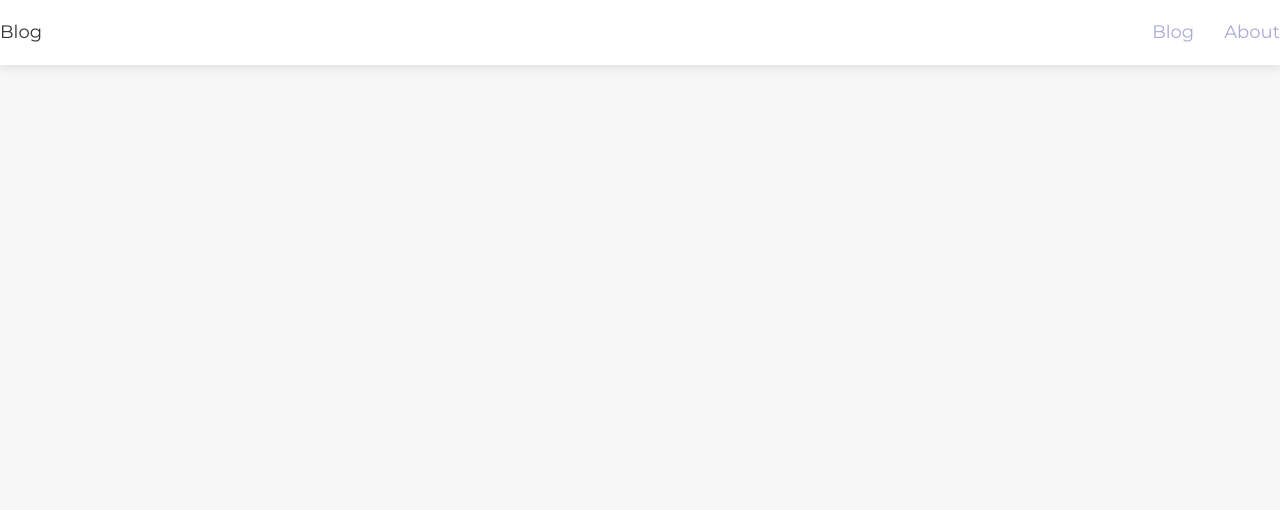
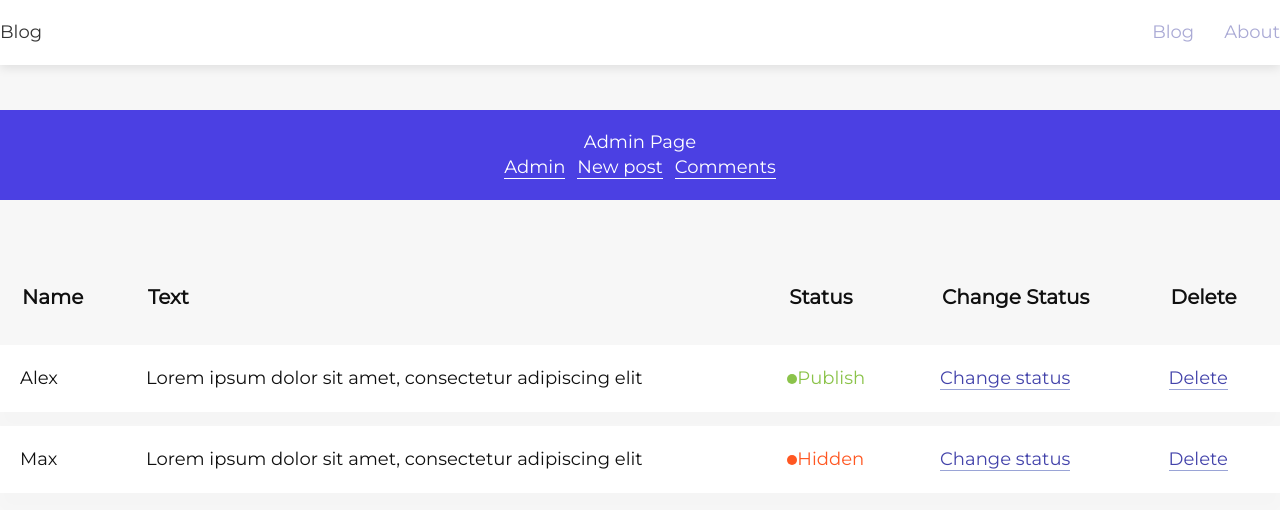
Before and after one commit to MaxLisyanskiy/BlogNuxt, a Nuxt app: page /admin/comments in a window 1280 px wide. Before the commit this address had no page. Shown: the top 510 px of the page. Built offline with nearby package versions, Linux system fonts and the light colour scheme.

Commit message:
add: comments-table

```diff
--- a/components/Blog/PostPreview.vue
+++ b/components/Blog/PostPreview.vue
@@ -1,5 +1,5 @@
 <template>
-    <nuxt-link :to="/blog/+post.id" class="post-preview">
+    <nuxt-link :to="getLink" class="post-preview">
         <img :src="post.img" :alt="post.title">
         <div class="post-content">
             <h3 class="title">{{post.title}}</h3>
@@ -14,6 +14,15 @@ export default {
         post: {
             type: Object,
             requiered: true
+        },
+        admin: {
+            type: Boolean,
+            default: false
+        }
+    },
+    computed: {
+        getLink () {
+            return this.admin ? `/admin/${this.post.id}` : `/blog/${this.post.id}`
         }
     }
 }
--- a/components/Blog/PostsList.vue
+++ b/components/Blog/PostsList.vue
@@ -3,6 +3,7 @@
         <div class="container">
             <div class="posts__wrapper">
                 <PostPreview v-for="post in posts" :key="post.id"
+                    :admin="admin"
                     :post="post"
                 />
             </div>
@@ -19,6 +20,10 @@ export default {
         posts: {
             type: Array,
             requiered: true
+        },
+        admin: {
+            type: Boolean,
+            default: false
         }
     }
 }
--- /dev/null
+++ b/components/admin/CommentsTable.vue
@@ -0,0 +1,58 @@
+<template>
+  <section>
+    <div class="container">
+      <table>
+
+        <!-- thead -->
+        <thead>
+          <tr>
+            <th v-for="(th, index) in thead" :key="index">{{ th }}</th>
+          </tr>
+        </thead>
+        <!-- tbody -->
+        <slot name="tbody"> </slot>
+
+      </table>
+    </div>
+  </section>
+</template>
+
+<script>
+export default {
+  props: {
+    thead: {
+      type: Array,
+      required: true
+    }
+  }
+}
+</script>
+
+<style lang="scss" scoped>
+// Default table
+table {
+  width: 100%;
+  line-height: 1.5em;
+  // mb
+  border-collapse: separate;
+  border-spacing: 0 14px;
+  thead th {
+    padding: 20px 22px;
+    white-space: nowrap;
+    font-size: 20px;
+  }
+  td {
+    padding: 20px;
+  }
+  tbody tr {
+    background-color: #ffffff;
+    transition: all .25s cubic-bezier(.02,.01,.47,1);
+    box-shadow: 0 16px 16px rgba(0,0,0,.01);
+    &:hover {
+      box-shadow: 0 16px 16px rgba(0,0,0,.02);
+      transform: translate(0,-3px);
+      transition-delay: 0s !important;
+    }
+  }
+}
+</style>
--- a/components/admin/NewPostForm.vue
+++ b/components/admin/NewPostForm.vue
@@ -17,9 +17,15 @@
 
 <script>
 export default {
+    props: {
+        postEdit: {
+            type: Object,
+            required: false
+        }
+    },
     data() {
         return {
-            post: {
+            post: this.postEdit ? { ...this.postEdit } : {
                 title: '',
                 descr: '',
                 img: '',
--- a/layouts/admin.vue
+++ b/layouts/admin.vue
@@ -5,6 +5,7 @@
             <Intro title="Admin Page">
                 <nuxt-link to="/admin" class="link linkWhite">Admin</nuxt-link>
                 <nuxt-link to="/admin/new-post" class="link linkWhite">New post</nuxt-link>
+                <nuxt-link to="/admin/comments" class="link linkWhite">Comments</nuxt-link>
             </Intro>
             <Nuxt />
         </div>
--- /dev/null
+++ b/pages/admin/_postid/index.vue
@@ -0,0 +1,32 @@
+<template>
+    <NewPostForm
+        :postEdit="post"
+        @submit="onSubmit"
+    />
+</template>
+
+<script>
+import NewPostForm from '@/components/admin/NewPostForm'
+
+export default {
+    components: { NewPostForm },
+    layout: 'admin',
+    data() {
+        return {
+            post: {
+                id: 1,
+                title: '1 post',
+                descr: 'Lorem ipsum dolor sit amet, consectetur adipiscing elit',
+                img: 'https://lawnuk.com/wp-content/uploads/2016/08/sprogs-dogs.jpg',
+                content: 'Lorem ipsum dolor sit amet'
+            }
+        }
+    },
+    methods: {
+        onSubmit(post) {
+            console.log('Post Editing!')
+            console.log(post)
+        }
+    }
+}
+</script>
--- /dev/null
+++ b/pages/admin/comments/index.vue
@@ -0,0 +1,41 @@
+<template>
+    <CommentsTable :thead="['Name', 'Text', 'Status', 'Change Status', 'Delete']">
+        <tbody slot="tbody">
+            <tr v-for="(comment, index) in comments" :key="index">
+                <td><span>{{ comment.name }}</span></td>
+                <td><span>{{ comment.text }}</span></td>
+                <td>
+                    <span v-if="comment.status" class="status true">Publish</span>
+                    <span v-else class="status false">Hidden</span>
+                </td>
+                <td><span @click="changeStatus(comment.id)" class="link"> Change status </span></td>
+                <td><span @click="deleteComment(comment.id)" class="link"> Delete </span></td>
+            </tr>
+        </tbody>
+    </CommentsTable >
+</template>
+
+<script>
+import CommentsTable from '@/components/admin/CommentsTable'
+
+export default {
+    components: { CommentsTable },
+    layout: 'admin',
+    data() {
+        return {
+            comments: [
+                { id: 1, name: 'Alex', text: 'Lorem ipsum dolor sit amet, consectetur adipiscing elit', status: true},
+                { id: 2, name: 'Max', text: 'Lorem ipsum dolor sit amet, consectetur adipiscing elit', status: false},
+            ]
+        }
+    },
+    methods: {
+        changeStatus(id) {
+            console.log(`Changed comment id - ${id}`)
+        },
+        deleteComment(id) {
+            console.log(`Deleted comment id - ${id}`)
+        }
+    }
+}
+</script>
--- a/pages/admin/index.vue
+++ b/pages/admin/index.vue
@@ -1,6 +1,6 @@
 <template>
     <!-- posts: -->
-    <PostsList :posts="posts"/>
+    <PostsList :admin=true :posts="posts"/>
 </template>
 
 <script>
```
